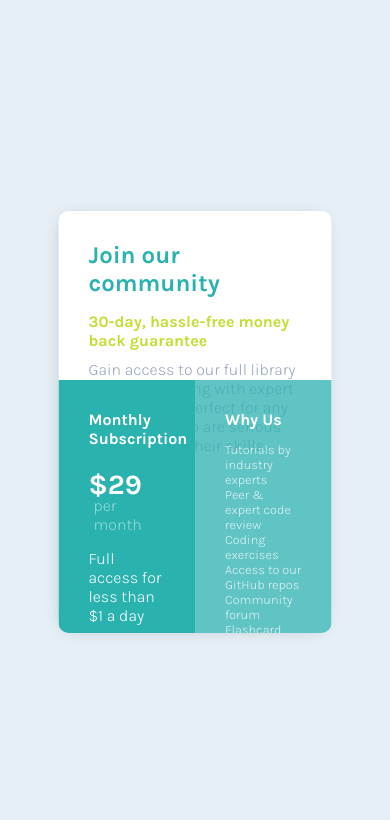
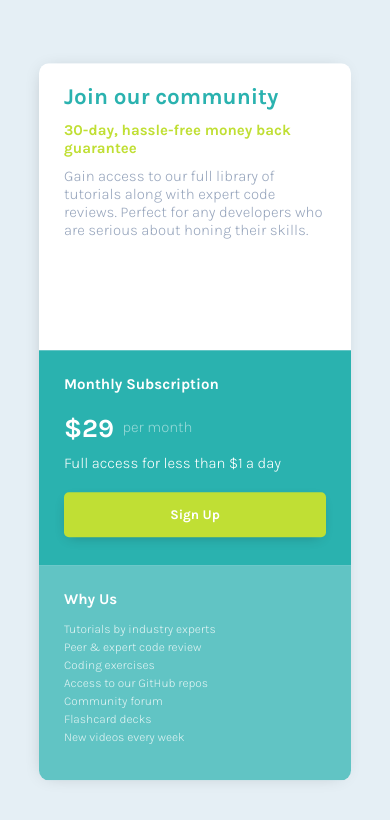
Before and after one commit to wendywo-dev/FrontendMentor-Project01-PricingCard, a plain HTML site: page index.html in a window 390 px wide. Drawn offline with Linux system fonts and the light colour scheme.

Commit message:
Update styles.css

```diff
--- a/styles.css
+++ b/styles.css
@@ -34,6 +34,7 @@ h2, h4, p {
   width: 100%;
   height: 40%;
   padding: 30px;
+  line-height: 1.2rem;
 }
 
 .top-section h2 {
@@ -124,14 +125,44 @@ button:hover {
   list-style: none;
   font-size: 0.8rem;
   opacity: 0.8;
+  line-height: 1.2rem;
 }
 
-@media (max-width: 375px) {
+@media (max-width: 499px) {
+  html {
+    font-size: 15px;
+  }
+
+  .card {
+    width: 80vw;
+    height: 85vh;
+  }
+
+  .top-section {
+    padding: 25px;
+  }
+
+  .bottom-left-section, .bottom-right-section {
+  display: block;
+  width: 100%;
+  height: 50%;
+  vertical-align: top;
+  padding: 25px;
+  }
+
+  .bottom-left-section h4 {
+    margin-bottom: 20px;
+  }
+
+  button {
+    margin-top: 20px;
+  }
 
 }
 
-@media (min-width: 376px) {
+@media (min-width: 500px) {
   .card {
     max-width: 800px;
+    min-width: 500px;
   }
 }
```
